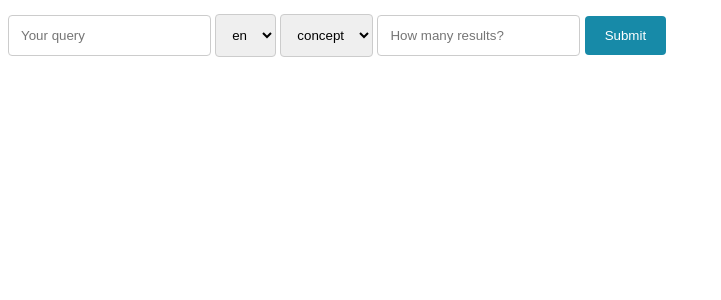
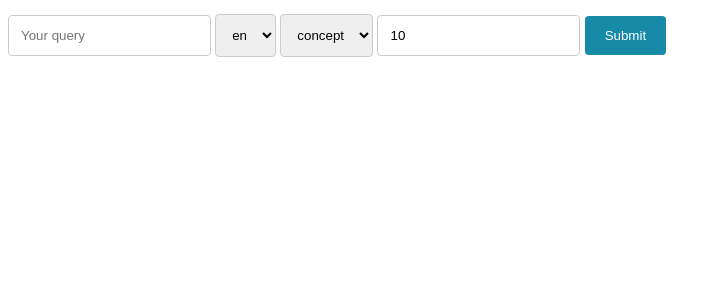
Before and after one commit to ArchivesPortalEuropeFoundation/Topic-Detection, a PHP site: page /query/ in a window 1280 px wide. Shown: the top 300 px of the page, without its empty margins (0-721 px from the left). Run offline with PHP 8.4, Linux system fonts and the light colour scheme.

Commit message:
Add default value n_res

```diff
--- a/interface/index.html
+++ b/interface/index.html
@@ -21,7 +21,7 @@
           <option value= "concept" SELECTED>concept</option>
           <option value= "entity">entity</option>
       </select>
-      <input name="n_res" type="number" placeholder="How many results?">
+      <input name="n_res" type="number" value="10">
       <input type="submit">
       <!DOCTYPE html>
   <html lang="en">
--- a/interface/query.php
+++ b/interface/query.php
@@ -6,7 +6,7 @@ session_start();
 $_SESSION["lang"] = $_POST['lang'];
 $_SESSION["type"] = $_POST['type'];
 $_SESSION["text"] = $_POST['text'];
-$_SESSION["n_res"] = isset($_POST['n_res']) ? $_POST['n_res'] : "10";
+$_SESSION["n_res"] = $_POST['n_res'];
 
 $url= 'http://127.0.0.1:5000/query?';
 
```
